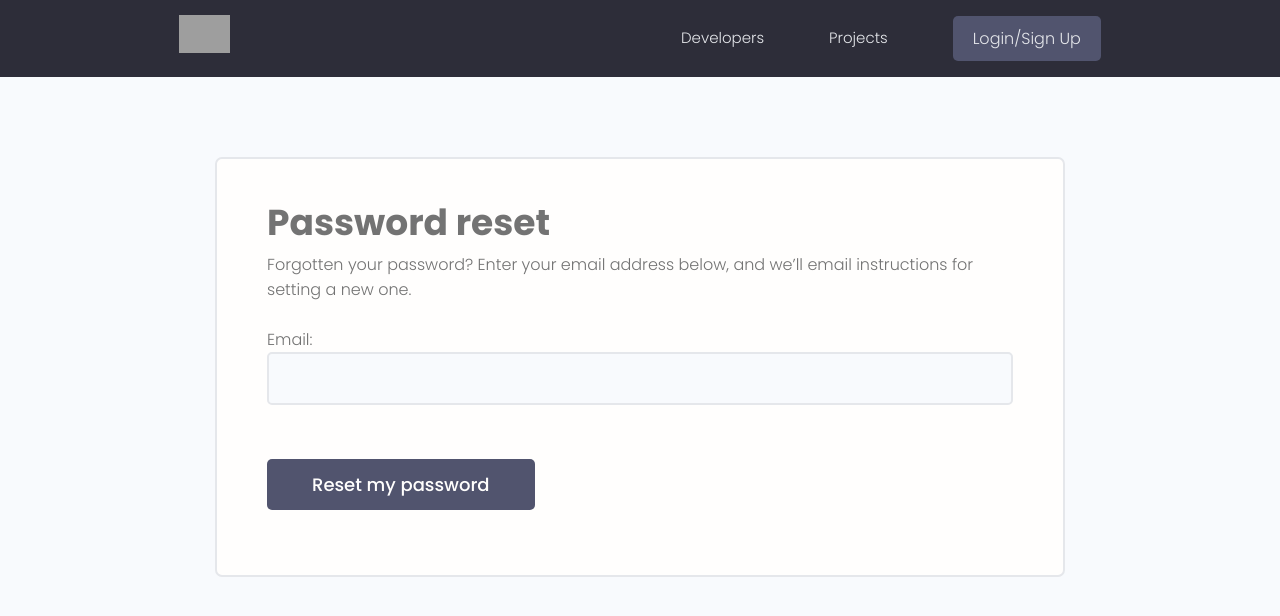
After one commit to ganapathi7869/projects, a Django app: page /password-reset/ in a window 1280 px wide. The commit adds this page. Shown: the top 616 px of the page. Run offline with Django 4.2, Linux system fonts and the light colour scheme; some libraries are stand-ins or nearby versions; grey boxes are pictures that could not be loaded.

Commit message:
26-feb-2022

```diff
--- a/django/devsearch/users/templates/users/login_register.html
+++ b/django/devsearch/users/templates/users/login_register.html
@@ -85,7 +85,7 @@
 
         <div class="auth__actions">
           <input class="btn btn--sub btn--lg" type="submit" value="Log In" />
-          <a href="forgetpassword.html">Forget Password?</a>
+          <a href="{% url 'password_reset' %}">Forget Password?</a>
         </div>
       </form>
 
--- /dev/null
+++ b/django/devsearch/users/templates/users/password_reset.html
@@ -0,0 +1,43 @@
+{% extends 'main.html' %}
+
+{% block conten %}
+<style>
+    input[type='text'],
+    input[type='email'],
+    input[type='password']{
+        min-width: 24rem;
+        width: 100%;
+        padding: 1.2rem 1.5rem;
+        border-radius: 0.5rem;
+        border: 2px solid var(--color-light);
+        transition: all 0.3s ease-in-out;
+        background-color: var(--color-bg);
+    }
+
+    input[type='text']:focus,
+    input[type='email']:focus,
+    input[type='password']:focus,
+    input[type='text']:active,
+    input[type='email']:active,
+    input[type='password']:active {
+        outline: none;
+        border: 2px solid var(--color-main);
+    }
+</style>
+
+<main class="formPage my-xl">
+    <div class="content-box">
+        <div class="formWrapper">
+            <h2>Password reset</h2>
+            <p>Forgotten your password? Enter your email address below, and we’ll email instructions for setting a new one.</p>
+            <br>
+            <form class="form" method="POST">
+                {% csrf_token %}
+                {{form.as_p}}
+                <br>
+                <input class="btn btn--sub btn--lg  my-md" type="submit" value="Reset my password" />
+            </form>
+        </div>
+    </div>
+</main>
+{% endblock conten %}
--- a/django/devsearch/users/urls.py
+++ b/django/devsearch/users/urls.py
@@ -21,9 +21,9 @@ urlpatterns = [
     path('message/<str:val>/',views.getmessage,name='message'),
     path('create-message/<str:val>/',views.createmessage,name='createmessage'),
 
-    # don't change url names in password reset
-    # path('password_reset/',auth_views.PasswordResetView.as_view(),'password_reset'),
-    # path('password_reset_sent/',auth_views.PasswordResetDoneView.as_view(),'password_reset_done'),
-    # path('password_reset_confirm/',auth_views.PasswordResetConfirmView.as_view(),'password_reset_confirm'),
-    # path('password_reset_complete/',auth_views.PasswordResetCompleteView.as_view(),'password_reset_complete'),
+    # don't change url names for password reset
+    path('password-reset/',auth_views.PasswordResetView.as_view(template_name='users/password_reset.html'),name='password_reset'),
+    path('password-reset-sent/',auth_views.PasswordResetDoneView.as_view(template_name='users/password_reset_sent.html'),name='password_reset_done'),
+    path('password-reset-confirm/<uidb64>/<token>/',auth_views.PasswordResetConfirmView.as_view(template_name='users/password_reset_confirm.html'),name='password_reset_confirm'),
+    path('password-reset-complete/',auth_views.PasswordResetCompleteView.as_view(template_name='users/password_reset_complete.html'),name='password_reset_complete'),
 ]
```
Also changed, not shown: django/devsearch/users/templates/users/password_reset_complete.html (added, +15 -0 lines), django/devsearch/users/templates/users/password_reset_confirm.html (added, +44 -0 lines), django/devsearch/users/templates/users/password_reset_sent.html (added, +16 -0 lines), django/devsearch/db.sqlite3.
